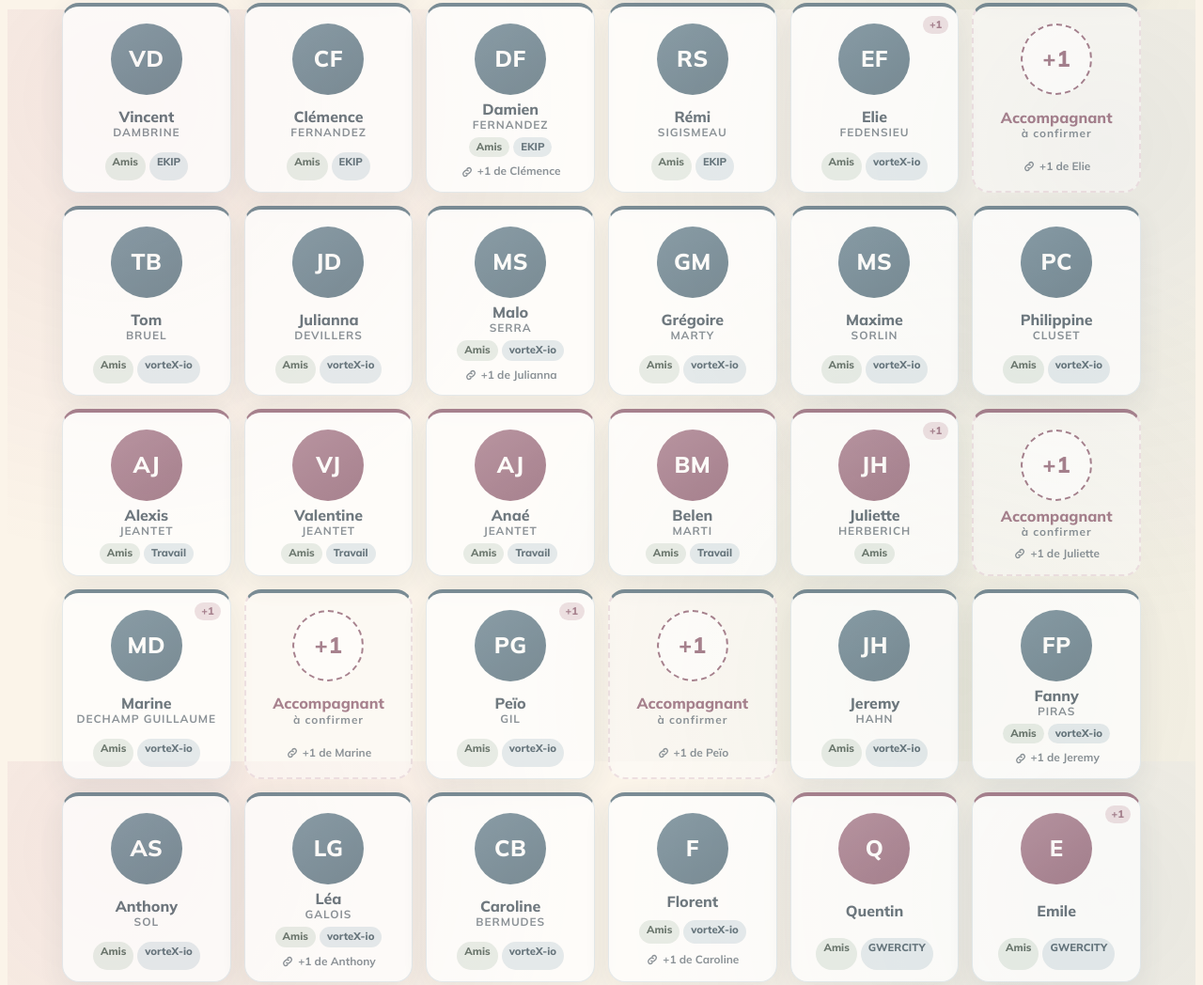
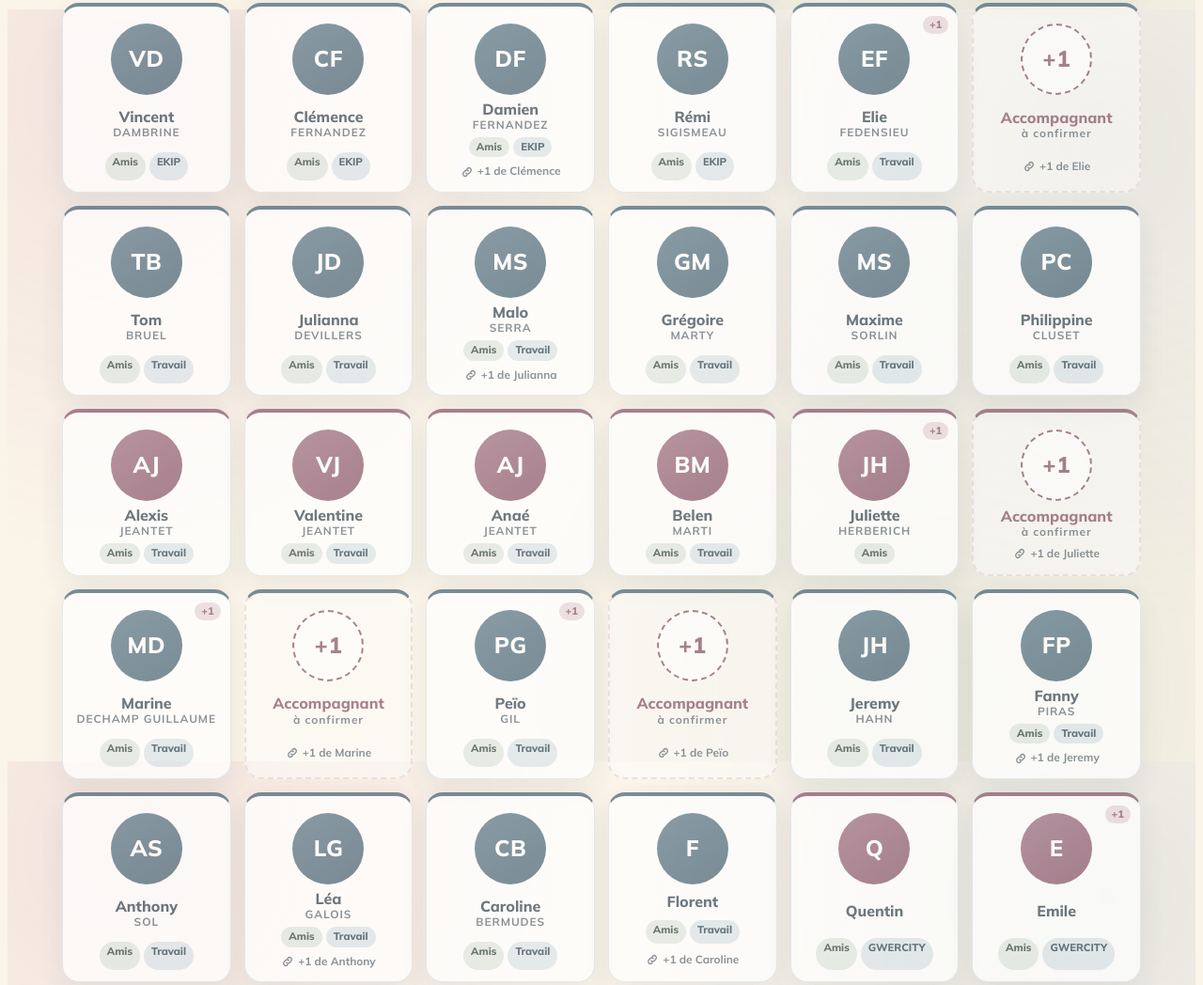
Before and after one commit to arthur-carpentier/mariage-trombinoscope, a plain HTML site: page index.html in a window 1280 px wide. Shown: the part 4798-5846 px from the top of the page at 94% size. Drawn offline with nearby package versions, Linux system fonts and the light colour scheme; a web font is replaced by a local one.

Commit message:
Range les collègues d'Arthur dans la bande Travail
Co-Authored-By: Claude Opus 5.5 <noreply@anthropic.com>
Claude-Session: https://claude.ai/code/session_01ULXRmUaapgebtQC7YsGenp

```diff
--- a/data/invites.js
+++ b/data/invites.js
@@ -107,12 +107,12 @@ const INVITES = [
   {"id": 103, "nom": "DAMBRINE", "prenom": "Vincent", "groupe": "EKIP", "cote": "Arthur", "lien": "Ami proche", "plus1": false, "ev": {"mairie": true, "eglise": true, "repas": true, "vin": true, "brunch": true}, "naissance": "1998-07-18"},
   {"id": 104, "nom": "FERNANDEZ", "prenom": "Clémence", "groupe": "EKIP", "cote": "Arthur", "lien": "Ami proche", "plus1": true, "ev": {"mairie": true, "eglise": true, "repas": true, "vin": true, "brunch": true}, "naissance": "1999-04-14"},
   {"id": 105, "nom": "SIGISMEAU", "prenom": "Rémi", "groupe": "EKIP", "cote": "Arthur", "lien": "Ami proche", "plus1": false, "ev": {"mairie": true, "eglise": true, "repas": true, "vin": true, "brunch": true}, "naissance": "1998-03-18"},
-  {"id": 106, "nom": "FEDENSIEU", "prenom": "Elie", "groupe": "vorteX-io", "cote": "Arthur", "lien": "Copains", "plus1": true, "ev": {"mairie": false, "eglise": true, "repas": true, "vin": true, "brunch": false}},
-  {"id": 107, "nom": "BRUEL", "prenom": "Tom", "groupe": "vorteX-io", "cote": "Arthur", "lien": "Copains", "plus1": false, "ev": {"mairie": false, "eglise": true, "repas": true, "vin": true, "brunch": false}},
-  {"id": 108, "nom": "DEVILLERS", "prenom": "Julianna", "groupe": "vorteX-io", "cote": "Arthur", "lien": "Copains", "plus1": true, "ev": {"mairie": false, "eglise": true, "repas": true, "vin": true, "brunch": false}},
-  {"id": 109, "nom": "MARTY", "prenom": "Grégoire", "groupe": "vorteX-io", "cote": "Arthur", "lien": "Copains", "plus1": false, "ev": {"mairie": false, "eglise": true, "repas": true, "vin": true, "brunch": false}},
-  {"id": 110, "nom": "SORLIN", "prenom": "Maxime", "groupe": "vorteX-io", "cote": "Arthur", "lien": "Copains", "plus1": false, "ev": {"mairie": false, "eglise": true, "repas": true, "vin": true, "brunch": false}},
-  {"id": 111, "nom": "CLUSET", "prenom": "Philippine", "groupe": "vorteX-io", "cote": "Arthur", "lien": "Copains", "plus1": false, "ev": {"mairie": false, "eglise": true, "repas": true, "vin": true, "brunch": false}},
+  {"id": 106, "nom": "FEDENSIEU", "prenom": "Elie", "groupe": "Travail", "cote": "Arthur", "lien": "Copains", "plus1": true, "ev": {"mairie": false, "eglise": true, "repas": true, "vin": true, "brunch": false}},
+  {"id": 107, "nom": "BRUEL", "prenom": "Tom", "groupe": "Travail", "cote": "Arthur", "lien": "Copains", "plus1": false, "ev": {"mairie": false, "eglise": true, "repas": true, "vin": true, "brunch": false}},
+  {"id": 108, "nom": "DEVILLERS", "prenom": "Julianna", "groupe": "Travail", "cote": "Arthur", "lien": "Copains", "plus1": true, "ev": {"mairie": false, "eglise": true, "repas": true, "vin": true, "brunch": false}},
+  {"id": 109, "nom": "MARTY", "prenom": "Grégoire", "groupe": "Travail", "cote": "Arthur", "lien": "Copains", "plus1": false, "ev": {"mairie": false, "eglise": true, "repas": true, "vin": true, "brunch": false}},
+  {"id": 110, "nom": "SORLIN", "prenom": "Maxime", "groupe": "Travail", "cote": "Arthur", "lien": "Copains", "plus1": false, "ev": {"mairie": false, "eglise": true, "repas": true, "vin": true, "brunch": false}},
+  {"id": 111, "nom": "CLUSET", "prenom": "Philippine", "groupe": "Travail", "cote": "Arthur", "lien": "Copains", "plus1": false, "ev": {"mairie": false, "eglise": true, "repas": true, "vin": true, "brunch": false}},
   {"id": 112, "nom": "CARPENTIER", "prenom": "Arthur", "groupe": "Marié", "cote": "Mathilde", "lien": "Autre", "plus1": false, "ev": {"mairie": true, "eglise": true, "repas": true, "vin": true, "brunch": true}, "naissance": "2000-12-26", "valide": true},
   {"id": 113, "nom": "TAUVERON", "prenom": "Mathilde", "groupe": "Mariée", "cote": "Arthur", "lien": "Autre", "plus1": false, "ev": {"mairie": true, "eglise": true, "repas": true, "vin": true, "brunch": true}, "naissance": "1999-11-09", "valide": true},
   {"id": 114, "nom": "JEANTET", "prenom": "Alexis", "groupe": "", "cote": "Mathilde", "lien": "Travail", "plus1": false, "ev": {"mairie": false, "eglise": false, "repas": false, "vin": true, "brunch": false}},
@@ -137,7 +137,7 @@ const INVITES = [
   {"id": 133, "nom": "FERNANDEZ", "prenom": "Damien", "groupe": "EKIP", "cote": "Arthur", "lien": "Ami proche", "plus1": false, "ev": {"mairie": true, "eglise": true, "repas": true, "vin": true, "brunch": true}, "plusOneOf": 104},
   {"id": 134, "nom": "GALOIS", "prenom": "Léa", "groupe": "", "cote": "Arthur", "lien": "Travail", "plus1": false, "ev": {"mairie": false, "eglise": false, "repas": false, "vin": true, "brunch": false}, "plusOneOf": 122},
   {"id": 135, "nom": "PIRAS", "prenom": "Fanny", "groupe": "", "cote": "Arthur", "lien": "Travail", "plus1": false, "ev": {"mairie": false, "eglise": false, "repas": false, "vin": true, "brunch": false}, "plusOneOf": 121},
-  {"id": 136, "nom": "SERRA", "prenom": "Malo", "groupe": "vorteX-io", "cote": "Arthur", "lien": "Copains", "plus1": false, "ev": {"mairie": false, "eglise": true, "repas": true, "vin": true, "brunch": false}, "plusOneOf": 108, "evOverride": {"repas": false}},
+  {"id": 136, "nom": "SERRA", "prenom": "Malo", "groupe": "Travail", "cote": "Arthur", "lien": "Copains", "plus1": false, "ev": {"mairie": false, "eglise": true, "repas": true, "vin": true, "brunch": false}, "plusOneOf": 108, "evOverride": {"repas": false}},
   {"id": 137, "nom": "CORCUFF", "prenom": "Ismaël", "groupe": "Travail", "cote": "Mathilde", "lien": "Copains", "plus1": false, "ev": {"mairie": false, "eglise": true, "repas": true, "vin": true, "brunch": false}, "plusOneOf": 58},
   {"id": 138, "nom": "MONNERAY", "prenom": "Keanu", "groupe": "Bookstagram", "cote": "Mathilde", "lien": "Copains", "plus1": false, "ev": {"mairie": false, "eglise": true, "repas": true, "vin": true, "brunch": false}, "plusOneOf": 127},
   {"id": 139, "nom": "PEREZ", "prenom": "Gautier", "groupe": "", "cote": "Arthur", "lien": "Travail", "plus1": false, "ev": {"mairie": false, "eglise": false, "repas": false, "vin": true, "brunch": false}, "plusOneOf": 130},
--- a/index.html
+++ b/index.html
@@ -519,7 +519,7 @@ const guests = RAW.map(g => ({ ...g, nomAff: g.nom, todo: [] }));
 guests.forEach(g => {
   if (g.groupe === "Marié") { g.cote = "Arthur"; g.lien = "Mariés"; g.couple = true; }
   if (g.groupe === "Mariée") { g.cote = "Mathilde"; g.lien = "Mariés"; g.couple = true; }
-  if (g.lien === "Travail") g.groupe = g.cote === "Arthur" ? "vorteX-io" : (g.groupe || "Travail");
+  if (g.lien === "Travail") g.groupe = g.groupe || "Travail";
   if (["Ami proche", "Copains", "Travail"].includes(g.lien)) g.lien = "Amis";
   if (g.groupe === "Belges") g.lien = "Famille éloignée";
   g.naissance = g.naissance || null; // date de naissance AAAA-MM-JJ, à renseigner
```
Also changed, not shown: 1 other file.
